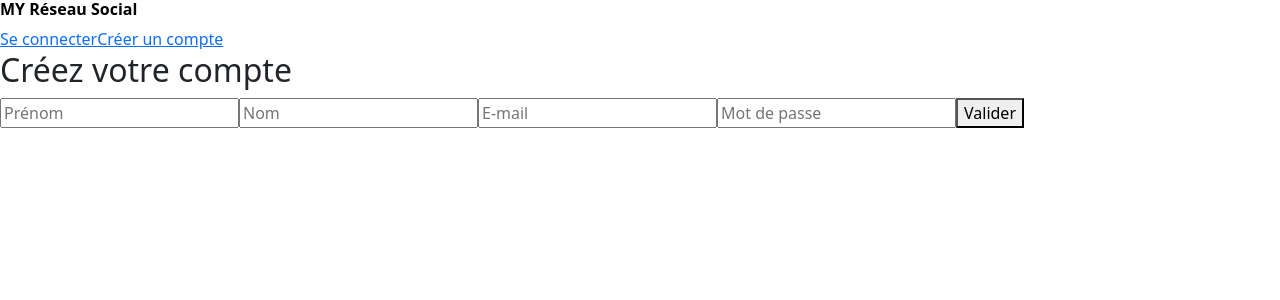
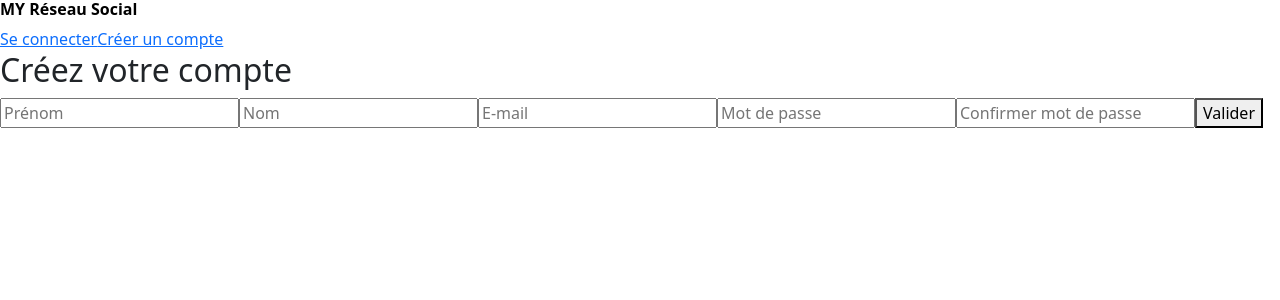
Before and after one commit to Yannick-Graffi/FSJS_MY-Social-Network, a React (Create React App) app: page /Register in a window 1280 px wide. Shown: the top 300 px of the page. Built offline with nearby package versions, Linux system fonts and the light colour scheme.

Commit message:
petites corrections et ajout d'une confirmation de mot de passe dans register.js

```diff
--- a/src/pages/login/login.js
+++ b/src/pages/login/login.js
@@ -42,7 +42,7 @@ function Loginpage() {
             <div>
                 <h2>Connexion</h2>
                 <input type="text" className="emailLogin" onChange={readEmail} placeholder="E-mail"/>
-                <input type="text" className="motDePasseLogin" onChange={readMotDePasse} placeholder="Mot de Passe"/>
+                <input type="password" className="motDePasseLogin" onChange={readMotDePasse} placeholder="Mot de Passe"/>
 
                 <button onClick={onClickConnect}>Connexion</button>
 
--- a/src/pages/register/register.js
+++ b/src/pages/register/register.js
@@ -9,6 +9,7 @@ function RegisterAccount() {
     const [nom, setNom] = useState("");
     const [email, setEmail] = useState("");
     const [motDePasse, setMotDePasse] = useState("");
+    const [confirmationMdP, setConfirmationMdP] = useState("");
 
 // Variable d'état pour le message d'erreur
 
@@ -27,17 +28,25 @@ function RegisterAccount() {
     function addMotDePasse(e) {
         setMotDePasse(e.target.value)
     }
+    function confirmMotDePasse(e) {
+        setConfirmationMdP(e.target.value)
+    }
 
 //Fonction qui se déclence au clic sur le bouton "Valider"
+
     const onClickRegister = async () => {
+        if (motDePasse === confirmationMdP) {
+            let result = await register(prenom, nom, email, motDePasse); // Utilisation de la fonction register
+            console.log(result);
 
-        let result = await register(prenom, nom, email, motDePasse); // Utilisation de la fonction register
-        console.log(result);
+            if (result.success === false) {
+                setMessageErreur("Merci de renseigner tous les champs")
+            } else {
+                setMessageErreur("")
+            }
 
-        if (result.success === false) {
-            setMessageErreur("Merci de renseigner tous les champs")
         } else {
-            setMessageErreur("")
+            setMessageErreur("Attention, les mots de passe sont différents")
         }
     }
 
@@ -49,7 +58,8 @@ function RegisterAccount() {
             <input type="text" className="prenom" placeholder="Prénom" onChange={addPrenom}/>
             <input type="text" className="nom" placeholder="Nom" onChange={addNom}/>
             <input type="text" className="email" placeholder="E-mail" onChange={addEmail}/>
-            <input type="text" className="motDePasse" placeholder="Mot de passe"onChange={addMotDePasse}/>
+            <input type="password" className="motDePasse" placeholder="Mot de passe"onChange={addMotDePasse}/>
+            <input type="password" className="motDePasse" placeholder="Confirmer mot de passe" onChange={confirmMotDePasse}/>
 
             <button className="RegisterBtn" onClick={onClickRegister}>Valider</button>
 
```
